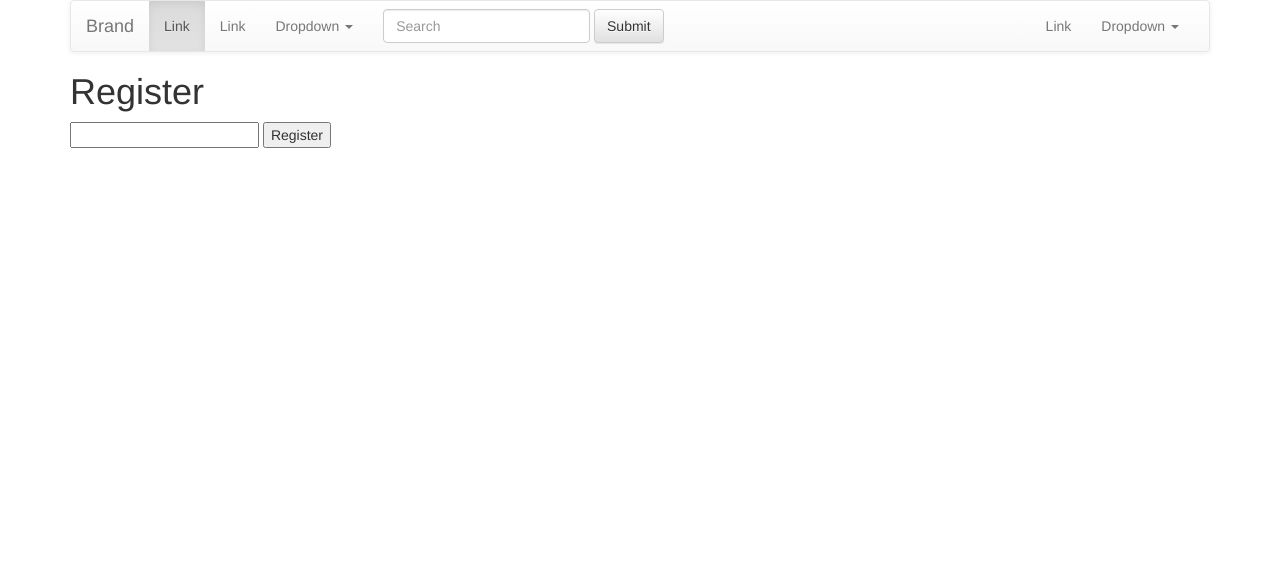
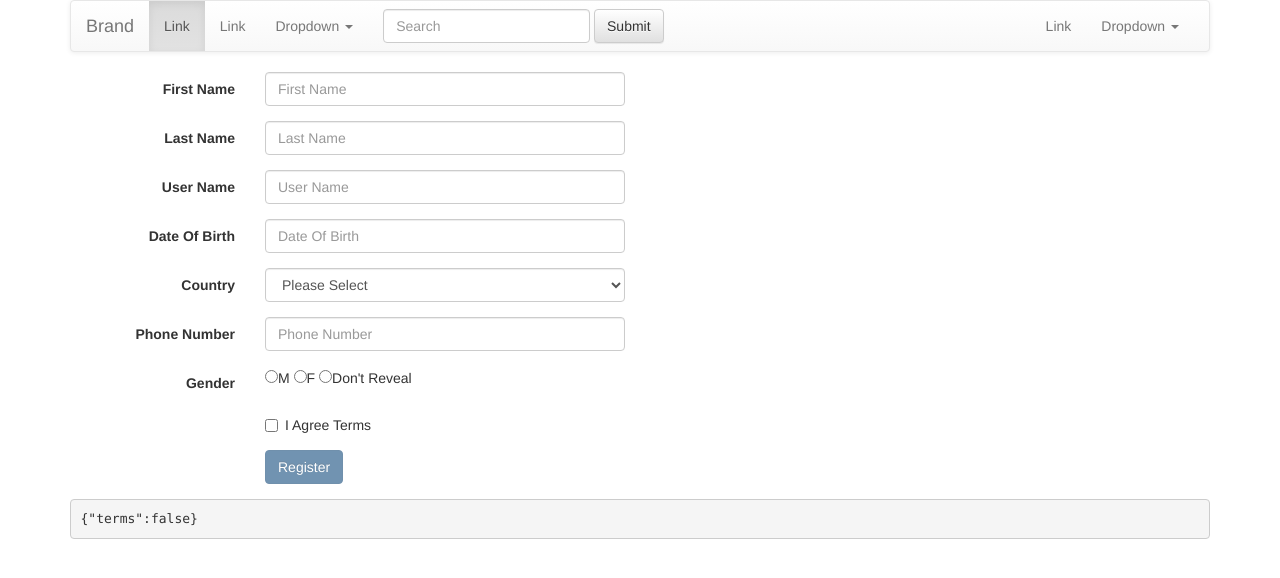
Before and after one commit to kiranuidev/Angularjs-August-7AM, a website: page VehicleDealsApp/index.html in a window 1280 px wide. Drawn offline with nearby package versions, Linux system fonts and the light colour scheme.

Commit message:
added Registration Page

```diff
--- a/VehicleDealsApp/app/register/register-controller.js
+++ b/VehicleDealsApp/app/register/register-controller.js
@@ -4,13 +4,13 @@
     angular.module("register")
         .controller("registerCtrl",
                     function($scope){
-          console.log("welcome to the controller");
-        $scope.heading ="Register";
-
-        $scope.user="kiran";
+       $scope.userDetails ={
+           terms:false
+       };
+        $scope.countries =[];
 
         $scope.registerUser=function(){
-            console.log($scope)
+            console.log($scope.userDetails)
         };
     });
 })();
--- /dev/null
+++ b/VehicleDealsApp/app/templates/register.html
@@ -0,0 +1,74 @@
+<div ng-controller="registerCtrl">
+    <div class="form-horizontal">
+        <div class="form-group">
+            <label for="inputEmail" class="control-label col-xs-2">First Name</label>
+
+            <div class="col-xs-4">
+                <input type="text" class="form-control" placeholder="First Name"  name="firstName"
+                       ng-model="userDetails.firstName">
+
+            </div>
+        </div>
+        <div class="form-group">
+            <label for="inputEmail" class="control-label col-xs-2">Last Name</label>
+            <div class="col-xs-4">
+                <input type="text" class="form-control" placeholder="Last Name"
+                       ng-model="userDetails.lastName">
+            </div>
+        </div>
+        <div class="form-group">
+            <label for="inputEmail" class="control-label col-xs-2">User Name</label>
+            <div class="col-xs-4">
+                <input type="text" name="username" class="form-control" placeholder="User Name" ng-model="userDetails.userName">
+            </div>
+        </div>
+          <div class="form-group">
+            <label for="inputEmail" class="control-label col-xs-2">Date Of Birth</label>
+            <div class="col-xs-4">
+                <input type="text" class="form-control"  placeholder="Date Of Birth" ng-model="userDetails.DoB" >
+            </div>
+        </div>
+
+        <div class="form-group">
+            <label for="inputEmail" class="control-label col-xs-2">Country</label>
+            <div class="col-xs-4">
+                <select class="form-control" >
+                    <option value="">Please Select</option>
+                </select>
+            </div>
+        </div>
+
+        <div class="form-group">
+            <label for="inputEmail" class="control-label col-xs-2">Phone Number</label>
+             <div class="col-xs-4">
+                <input type="text"  class="form-control" placeholder="Phone Number" ng-model="userDetails.phoneNumber">
+            </div>
+        </div>
+
+        <div class="form-group">
+            <label for="inputPassword" class="control-label col-xs-2">Gender</label>
+            <div class="col-xs-4">
+                <input type="radio" value="M" ng-model="userDetails.gender" name="gender" >M
+                <input type="radio" value="F" name="gender" ng-model="userDetails.gender"  >F
+                <input type="radio" value="NA" name="gender" ng-model="userDetails.gender">Don't Reveal
+            </div>
+        </div>
+        <div class="form-group">
+            <div class="col-xs-offset-2 col-xs-4">
+                <div class="checkbox">
+                    <label>
+                        <input type="checkbox" ng-model="userDetails.terms"
+                              > I Agree Terms</label>
+                </div>
+            </div>
+        </div>
+        <div class=" form-group ">
+            <div class="col-xs-offset-2 col-xs-4 ">
+                <button type="button" class="btn btn-primary"
+                  ng-disabled="!userDetails.terms"
+                        ng-click="registerUser()" >Register</button>
+            </div>
+        </div>
+    </div>
+    <pre>{{userDetails}}</pre>
+</div>
--- a/VehicleDealsApp/index.html
+++ b/VehicleDealsApp/index.html
@@ -1,5 +1,5 @@
 <!DOCTYPE html>
-<html ng-app="vehicleDeals">
+<html ng-app="vehicleDeals" >
 
 <head>
     <link rel="stylesheet" href="bower_components/bootstrap/dist/css/bootstrap.css">
@@ -68,14 +68,9 @@
     </div><!-- /.navbar-collapse -->
   </div><!-- /.container-fluid -->
 </nav>
-        <div ng-controller="registerCtrl">
-            <h1>{{heading}}</h1>
-           <input type="text" ng-model="username">
-            <button ng-click="registerUser()">Register</button>
-        </div>
 
-         <h1>{{heading}}</h1>
-            <h1>{{user}}</h1>
+       <div ng-include="'app/templates/register.html'"></div>
+
     </div>
      <!--login features-->
     <script src="app/register/register.js"></script>
```
